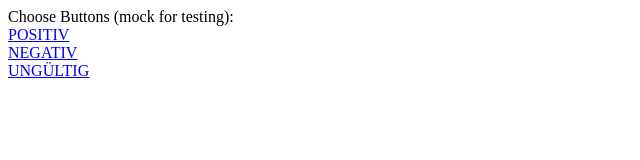
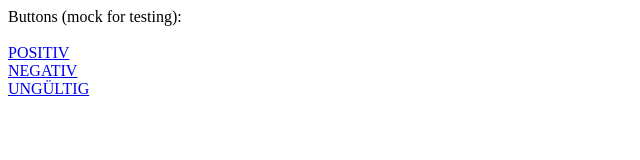
Before and after one commit to undeaDD/TicketbirdMultiscan, a website: page docs/buttons.html in a window 1280 px wide. Shown: the whole page, without its empty margins (0-640 px from the left). Drawn offline with Linux system fonts and the light colour scheme.

Commit message:
final website fix

```diff
--- a/docs/buttons.html
+++ b/docs/buttons.html
@@ -4,14 +4,14 @@
         <meta charset="utf-8">
     </head>
     <body>
-        Choose Buttons (mock for testing):</br>
-        <a href="/docs/result.html?i=success" class="btn btn-danger btn-lg btn-block">
+        Buttons (mock for testing):</br></br>
+        <a href="https://github.com/undeaDD/TicketbirdMultiscan/result.html?i=success" class="btn btn-danger btn-lg btn-block">
             POSITIV
         </a></br>
-        <a href="/docs/result.html?i=success" class="btn btn-success btn-lg btn-block">
+        <a href="https://github.com/undeaDD/TicketbirdMultiscan/result.html?i=success" class="btn btn-success btn-lg btn-block">
             NEGATIV
         </a></br>
-        <a href="/docs/result.html?i=success" class="btn btn-secondary btn-lg btn-block">
+        <a href="https://github.com/undeaDD/TicketbirdMultiscan/result.html?i=success" class="btn btn-secondary btn-lg btn-block">
             UNGÜLTIG
         </a>
     </body>
```
Also changed, not shown: docs/index.html (+2 -2 lines), docs/result.html (+10 -1 lines).
